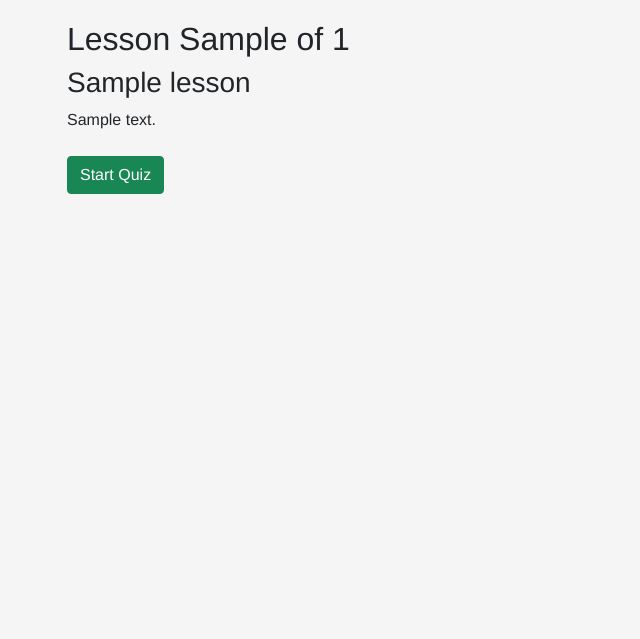
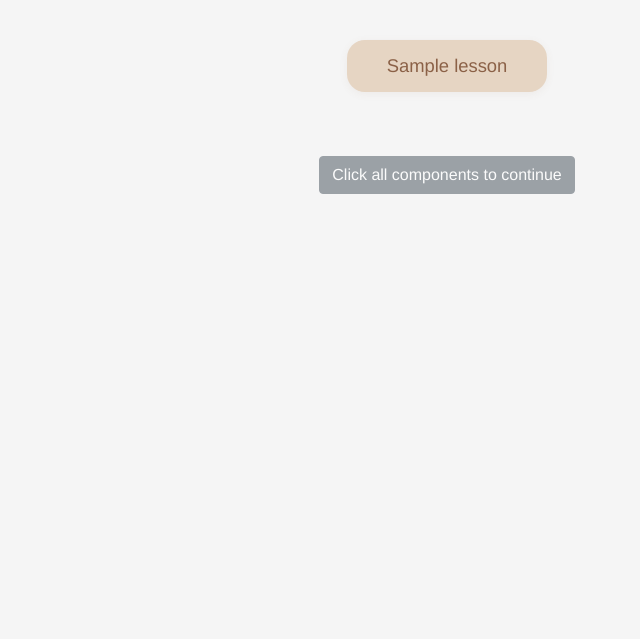
Before and after one commit to meifactor/Know-Your-Coffee, a Flask app: template app/templates/learn.html in a window 1280 px wide. Shown: the top 639 px of the page, without its empty margins (193-833 px from the left). Run offline with Flask 3, Linux system fonts and the light colour scheme; the template is opened without the code that fills it: most values are stand-ins (such as "Sample title", 1, 10 or a date in 2020); parts of the project's set-up code (start-up, migrations or seed data) failed here and were passed over.

Commit message:
Edited learn routes, created learn.html, lesson_detail.html, js, added css for the component lesson. still need gifs, check-ins

```diff
--- a/app/static/css/style.css
+++ b/app/static/css/style.css
@@ -34,6 +34,136 @@ body {
     font-family: 'Helvetica Neue', Arial, sans-serif;
     background-color: #f5f5f5;
 }
+
+/* Learn Components Page Styles */
+.learn-components-container {
+    display: flex;
+    flex-direction: column;
+    align-items: center;
+    justify-content: flex-start;
+    min-height: 80vh;
+    padding-top: 40px;
+}
+
+.button-row {
+    display: flex;
+    gap: 2rem;
+    margin-bottom: 40px;
+}
+
+.learn-btn {
+    background: #E6D5C3;
+    color: #8B6147;
+    border: none;
+    border-radius: 18px;
+    padding: 0.75rem 2.5rem;
+    font-size: 1.15rem;
+    font-weight: 500;
+    box-shadow: 0 2px 8px rgba(139, 97, 71, 0.07);
+    cursor: pointer;
+    transition: background 0.2s, color 0.2s, box-shadow 0.2s;
+    outline: none;
+}
+.learn-btn:hover, .learn-btn:focus {
+    background: #8B6147;
+    color: #E6D5C3;
+    box-shadow: 0 4px 16px rgba(139, 97, 71, 0.12);
+}
+
+.learn-panel {
+    display: flex;
+    align-items: center;
+    background: #E6D5C3;
+    border-radius: 32px;
+    box-shadow: 0 4px 24px rgba(139, 97, 71, 0.12);
+    padding: 36px 48px;
+    margin: 0 auto 40px auto;
+    width: 70%;
+    max-width: 700px;
+    position: relative;
+    min-height: 220px;
+}
+
+.learn-panel img, .learn-panel video {
+    width: 180px;
+    height: 140px;
+    object-fit: cover;
+    border-radius: 12px;
+    box-shadow: 0 2px 10px rgba(139, 97, 71, 0.08);
+}
+
+.learn-desc {
+    margin-left: 36px;
+    flex: 1;
+}
+
+.learn-desc h2 {
+    color: #8B6147;
+    font-size: 2rem;
+    font-weight: 700;
+    margin-bottom: 10px;
+}
+
+.learn-desc p {
+    color: #5B3B23;
+    font-size: 1.15rem;
+    margin: 0;
+    line-height: 1.5;
+}
+
+.close-btn {
+    position: absolute;
+    right: 24px;
+    top: 24px;
+    font-size: 2rem;
+    color: #8B6147;
+    cursor: pointer;
+    background: none;
+    border: none;
+    z-index: 2;
+    transition: color 0.2s;
+}
+.close-btn:hover {
+    color: #B4865B;
+}
+
+@media (max-width: 900px) {
+    .learn-panel {
+        flex-direction: column;
+        align-items: flex-start;
+        padding: 28px 18px;
+        width: 95%;
+    }
+    .learn-panel img, .learn-panel video {
+        width: 100%;
+        height: 120px;
+        margin-bottom: 18px;
+    }
+    .learn-desc {
+        margin-left: 0;
+    }
+}
+
+@media (max-width: 600px) {
+    .button-row {
+        flex-direction: column;
+        gap: 1rem;
+        margin-bottom: 24px;
+    }
+    .learn-panel {
+        padding: 18px 6px;
+        min-height: 160px;
+    }
+    .learn-panel img, .learn-panel video {
+        height: 90px;
+    }
+    .close-btn {
+        right: 10px;
+        top: 10px;
+        font-size: 1.5rem;
+    }
+}
+
 
 /* Home page specific styles */
 .home-container {
@@ -152,6 +282,12 @@ body {
     }
 }
 
+.learn-btn.clicked {
+    background: #8B6147;
+    color: #E6D5C3;
+    opacity: 0.8;
+}
+
 @media (max-width: 768px) {
     .text-content h1 {
         font-size: 2rem;
@@ -165,3 +301,4 @@ body {
         padding: 0.5rem 1rem;
     }
 }
+}
--- /dev/null
+++ b/app/static/js/learn_components.js
@@ -0,0 +1,33 @@
+let clicked = new Set();
+
+function showComponent(idx) {
+    const lesson = lessons[idx];
+    document.getElementById('componentTitle').innerText = lesson.title;
+    document.getElementById('componentDesc').innerHTML = lesson.content;
+    // Use a GIF/image per lesson if you want, or set a placeholder:
+    document.getElementById('componentGif').src = lesson.gif || "";
+    document.getElementById('learnPanel').style.display = 'flex';
+    clicked.add(idx);
+    document.getElementById('btn-' + idx).classList.add('clicked');
+    checkAllClicked();
+}
+
+function closePanel() {
+    document.getElementById('learnPanel').style.display = 'none';
+}
+
+function checkAllClicked() {
+    if (clicked.size === lessons.length) {
+        document.getElementById('continueBtn').disabled = false;
+        document.getElementById('continueBtn').innerText = "Continue";
+    }
+}
+
+// Optionally, handle continue button click:
+document.addEventListener('DOMContentLoaded', function() {
+    document.getElementById('continueBtn').addEventListener('click', function() {
+        if (clicked.size === lessons.length) {
+            window.location.href = "/learn/beverages"; // or whatever is next
+        }
+    });
+});
--- a/app/templates/home.html
+++ b/app/templates/home.html
@@ -14,7 +14,7 @@
         <div class="text-content">
             <h1>Uncover the nuances of every brew and find the coffee that suits you best.</h1>
             <p>Explore now and order with confidence.</p>
-            <a href="{{ url_for('main.learn_start', lesson_id=1) }}" class="start-button">START LEARNING</a>
+            <a href="{{ url_for('main.learn_overview') }}" class="start-button">START LEARNING</a>
         </div>
         <div class="image-container">
             <img src="{{ url_for('static', filename='images/coffee-composition.jpg') }}" alt="Coffee composition with beans and cups" class="feature-image">
--- a/app/templates/learn.html
+++ b/app/templates/learn.html
@@ -1,24 +1,26 @@
 {% extends "base.html" %}
-
 {% block content %}
-<div class="lesson-container">
-    <h2>Lesson {{ current_lesson }} of {{ total_lessons }}</h2>
-    <h3>{{ lesson.title }}</h3>
-
-    <div class="lesson-content">
-        {{ lesson.content | safe }}
+<div class="learn-components-container">
+    <div class="button-row">
+        {% for lesson in lessons %}
+            <button class="learn-btn" onclick="showComponent({{ loop.index0 }})" id="btn-{{ loop.index0 }}">{{ lesson.title }}</button>
+        {% endfor %}
     </div>
-
-    <div class="navigation-buttons mt-4">
-        {% if current_lesson > 1 %}
-        <a href="{{ url_for('main.learn', lesson_id=current_lesson-1) }}" class="btn btn-secondary">Previous</a>
-        {% endif %}
-
-        {% if current_lesson < total_lessons %}
-        <a href="{{ url_for('main.learn', lesson_id=current_lesson+1) }}" class="btn btn-primary">Next</a>
-        {% else %}
-        <a href="{{ url_for('main.quiz', question_id=1) }}" class="btn btn-success">Start Quiz</a>
-        {% endif %}
+    <div id="learnPanel" class="learn-panel" style="display:none;">
+        <img id="componentGif" src="" alt="Component GIF">
+        <div class="learn-desc">
+            <h2 id="componentTitle"></h2>
+            <p id="componentDesc"></p>
+        </div>
+        <span class="close-btn" onclick="closePanel()">X</span>
+    </div>
+    <div class="text-end mt-4">
+        <button class="btn btn-secondary" id="continueBtn" disabled>Click all components to continue</button>
     </div>
 </div>
+<script>
+    // Pass data from Flask to JS
+    const lessons = {{ lessons|tojson|default('[]', true) }};
+</script>
+<script src="{{ url_for('static', filename='js/learn_components.js') }}"></script>
 {% endblock %}
```
Also changed, not shown: app/routes.py (+31 -3 lines), app/templates/lesson_detail.html (added, +8 -0 lines).
